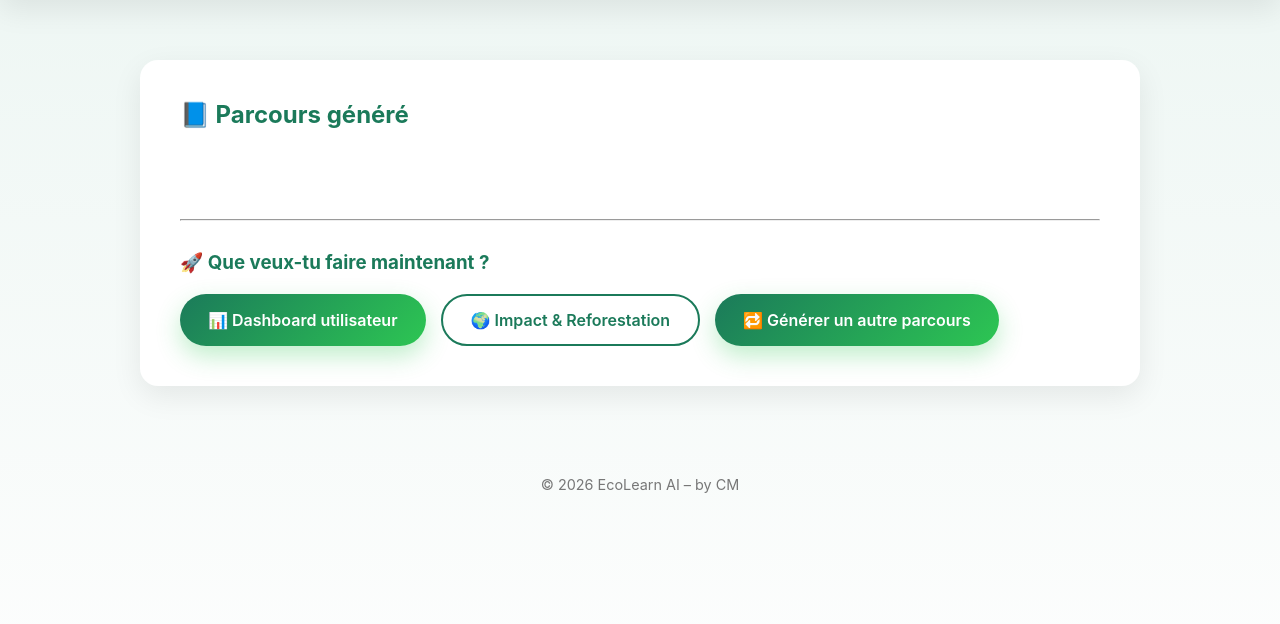
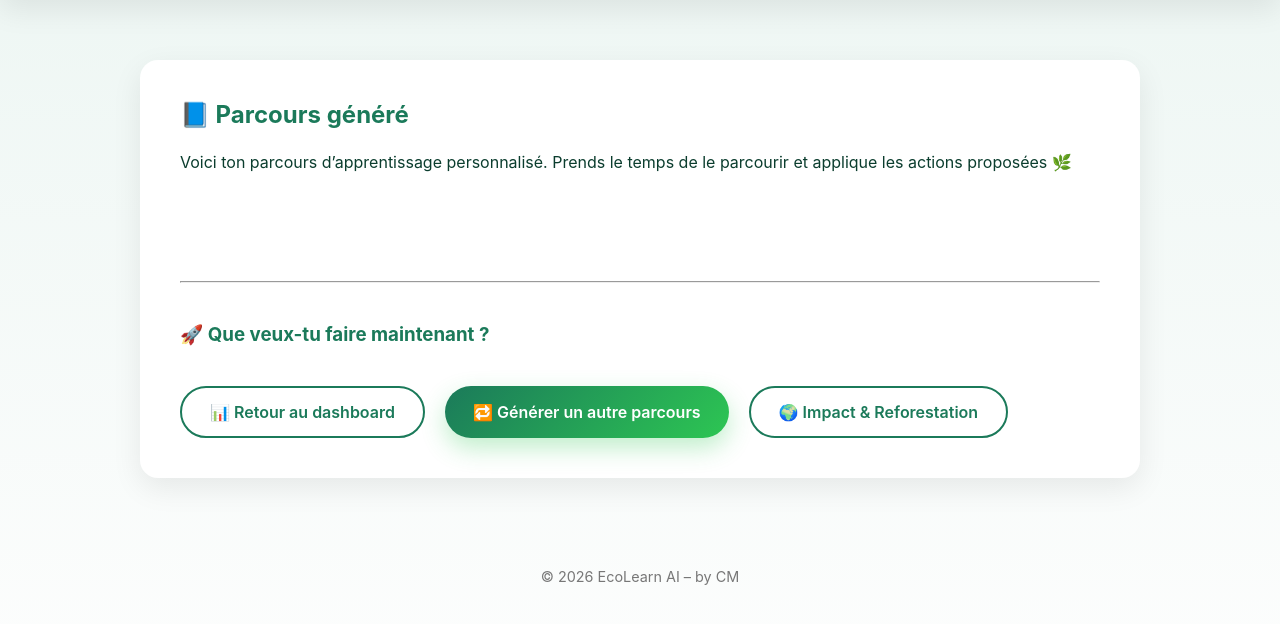
Before and after one commit to teddyamby/EcoLearn-AI, a FastAPI app: template backend/app/templates/learning.html in a window 1280 px wide. Shown: the part 64-688 px from the top of the page. Run offline with FastAPI, Linux system fonts and the light colour scheme; the template is opened without the code that fills it, so the values that code supplies are empty.

Commit message:
Refactor learning.html for better layout and CTAs
Updated the learning page layout and improved button styles.

```diff
--- a/backend/app/templates/learning.html
+++ b/backend/app/templates/learning.html
@@ -1,30 +1,35 @@
 {% extends "base.html" %}
+
 {% block content %}
 
 <h2>📘 Parcours généré</h2>
 
-<div style="white-space: pre-wrap; margin-bottom: 30px;">
+<p>
+    Voici ton parcours d’apprentissage personnalisé.
+    Prends le temps de le parcourir et applique les actions proposées 🌿
+</p>
+
+<div style="white-space: pre-wrap; margin-top: 25px;">
     {{ course }}
 </div>
 
-<hr style="margin: 30px 0;">
+<hr style="margin: 40px 0;">
 
 <h3>🚀 Que veux-tu faire maintenant ?</h3>
 
-<div style="display: flex; flex-wrap: wrap; gap: 15px; margin-top: 20px;">
-
-    <a href="/dashboard" class="btn btn-primary">
-        📊 Dashboard utilisateur
-    </a>
-
-    <a href="/impact" class="btn btn-outline">
-        🌍 Impact & Reforestation
+<!-- CTA UNIFIÉS -->
+<div class="cta-group">
+    <a href="/dashboard" class="btn btn-outline">
+        📊 Retour au dashboard
     </a>
 
     <a href="/generator" class="btn btn-primary">
         🔁 Générer un autre parcours
     </a>
 
+    <a href="/impact" class="btn btn-outline">
+        🌍 Impact & Reforestation
+    </a>
 </div>
 
 {% endblock %}
```
